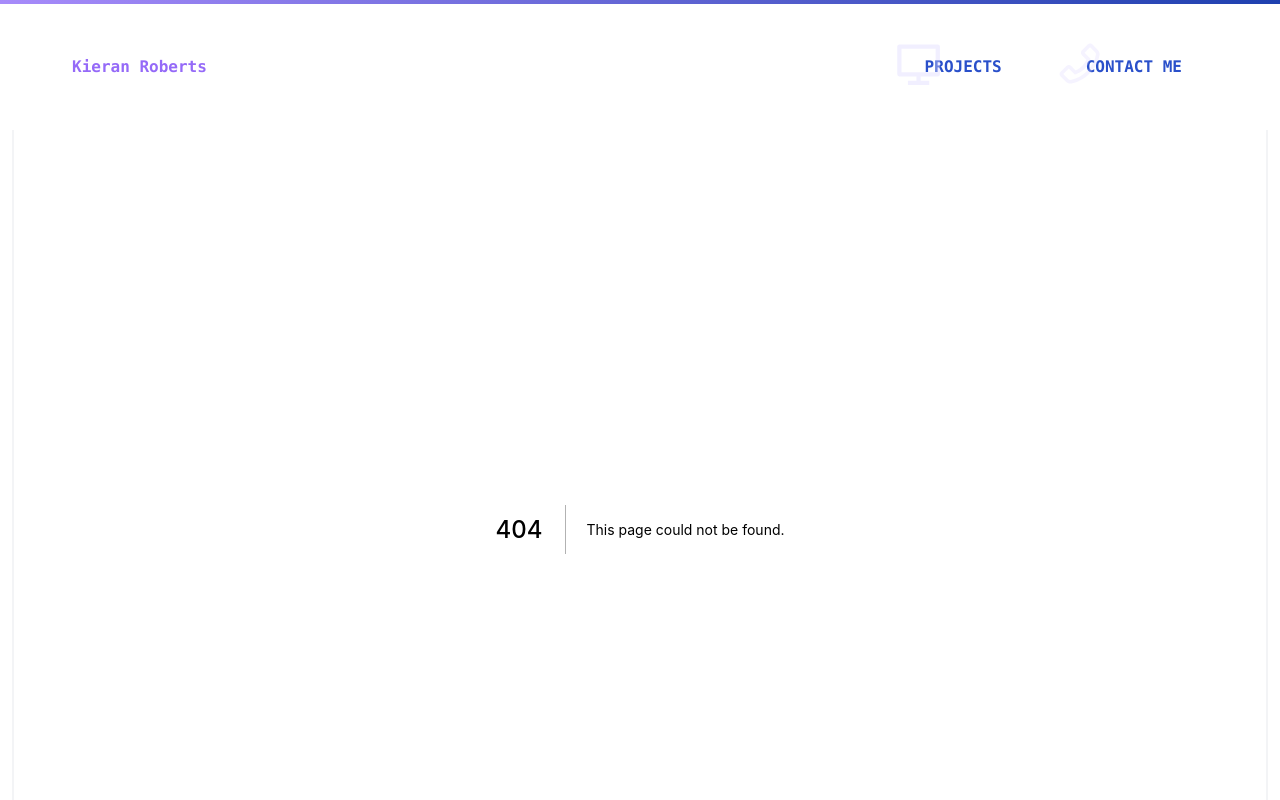
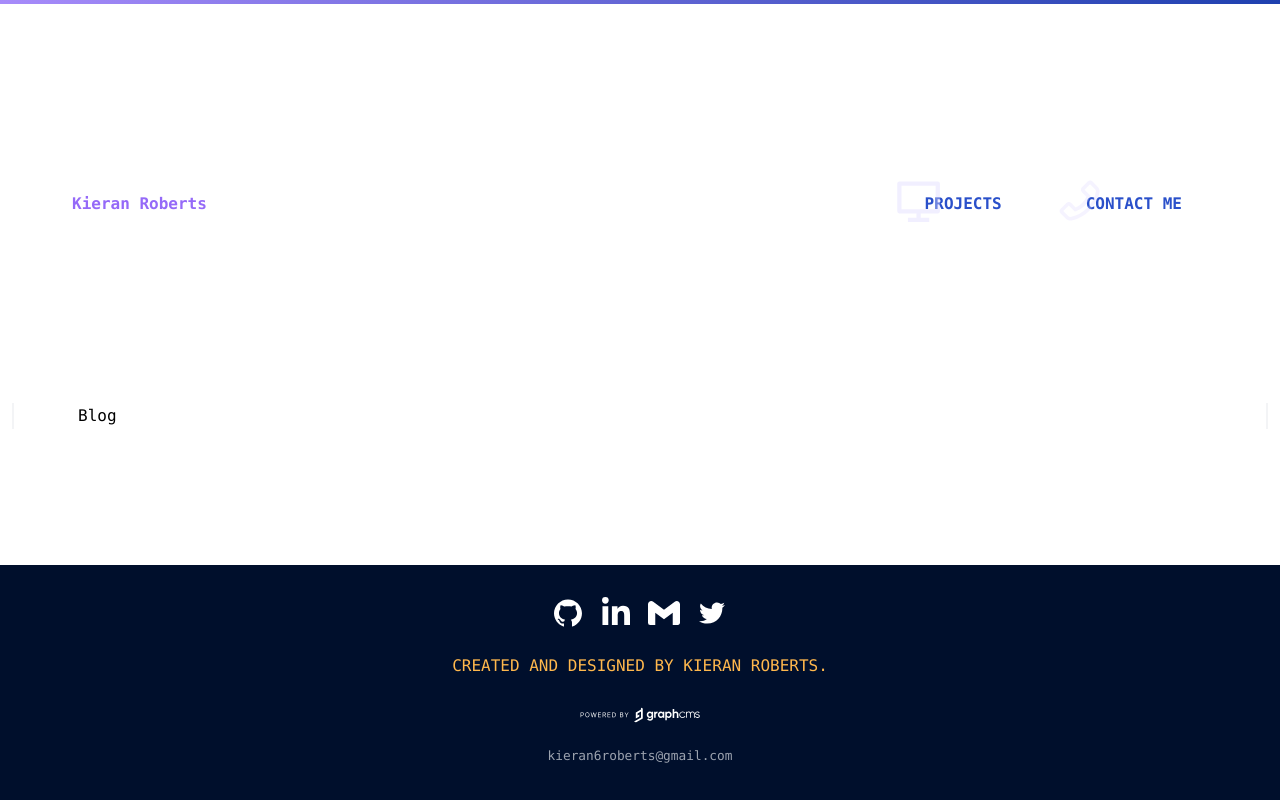
Before and after one commit to kieran6roberts/MyPortfolio-nextjs, a Next.js app: page /blog/1 in a window 1280 px wide. Before the commit this address had no page. Shown: the top 800 px of the page. Built offline with nearby package versions, Linux system fonts and the light colour scheme.

Commit message:
blog update init

```diff
--- /dev/null
+++ b/pages/blog/[id].tsx
@@ -0,0 +1,7 @@
+export default function Blog() {
+    return (
+        <p>
+            Blog
+        </p>
+    )
+};
```
